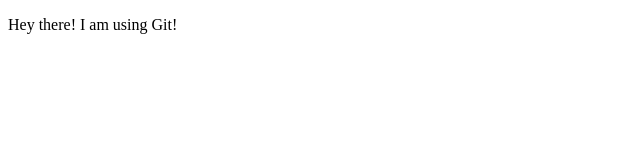
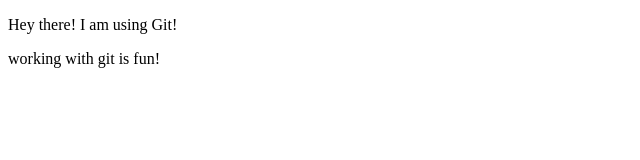
Before and after one commit to metelstra/demo-git, a plain HTML site: page index.html in a window 1280 px wide. Shown: the whole page, without its empty margins (0-640 px from the left). Drawn offline with Linux system fonts and the light colour scheme.

Commit message:
add paragraph to index file

```diff
--- a/index.html
+++ b/index.html
@@ -6,6 +6,6 @@
     </head>
     <body>
         <p> Hey there! I am using Git!</p>
-
+        <p> working with git is fun!</p>
     </body>
     </html>
```
